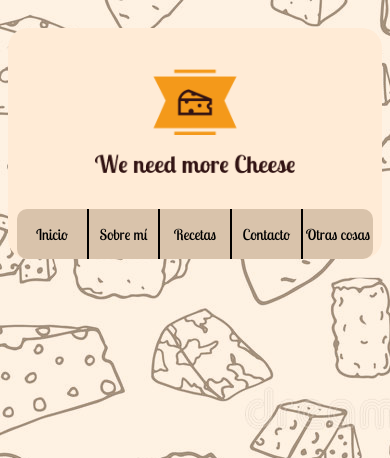
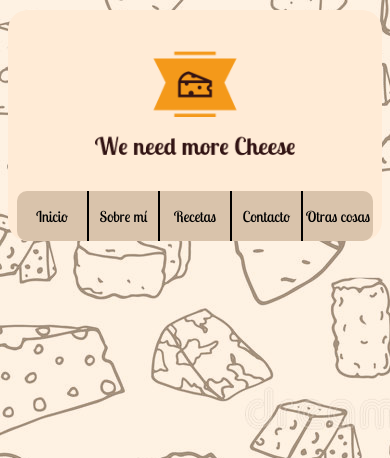
Before and after one commit to FranciscoMejias/M04Pages, a PHP site: page / in a window 390 px wide. Shown: the top 458 px of the page. Run offline with PHP 8.4, Linux system fonts and the light colour scheme.

Commit message:
We need more Cheese

```diff
--- a/Mejias_Francisco_DAMr/css/index.css
+++ b/Mejias_Francisco_DAMr/css/index.css
@@ -103,6 +103,7 @@
 @media screen and (max-width: 610px){
     .container {
         width: 95%;
+        margin-top: 2.5%;
     }
 
     body {
@@ -125,6 +126,7 @@
 @media screen and (max-width: 430px){
     .container{
         width: 100%;
+        margin-top: 0.5%;
     }
     body {
         font-size: 15px;
```
